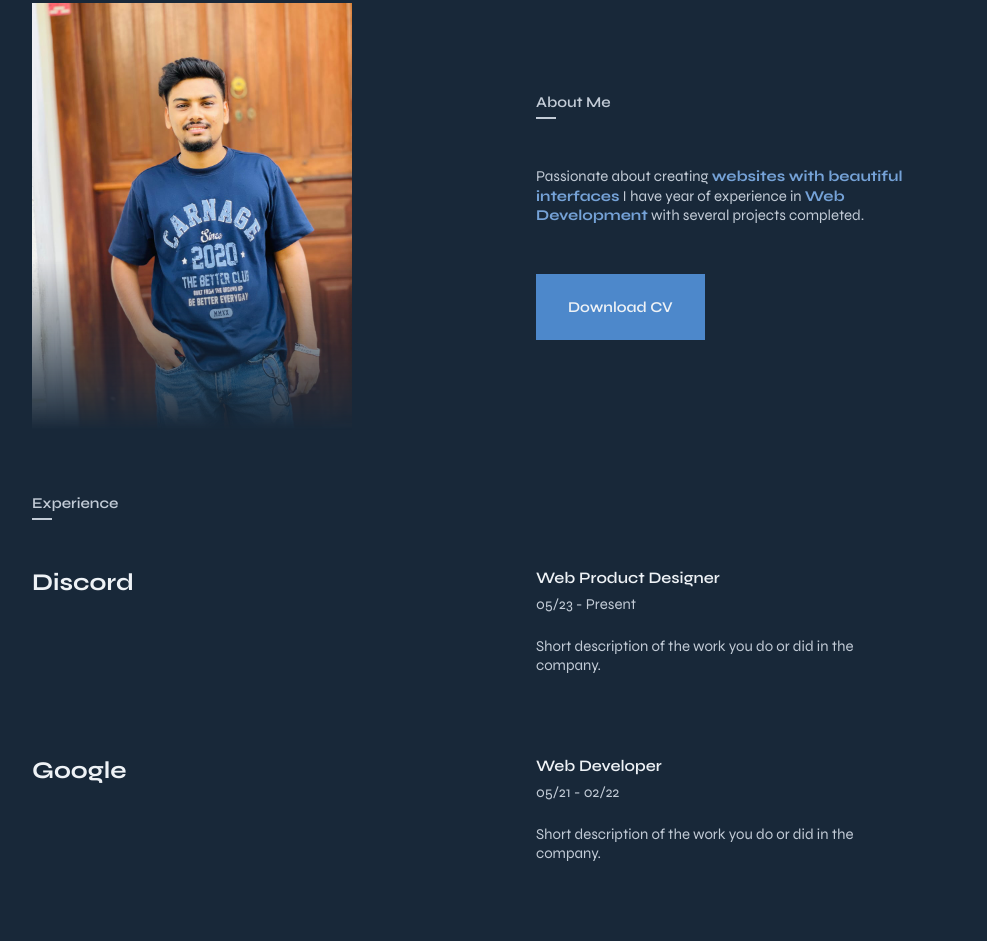
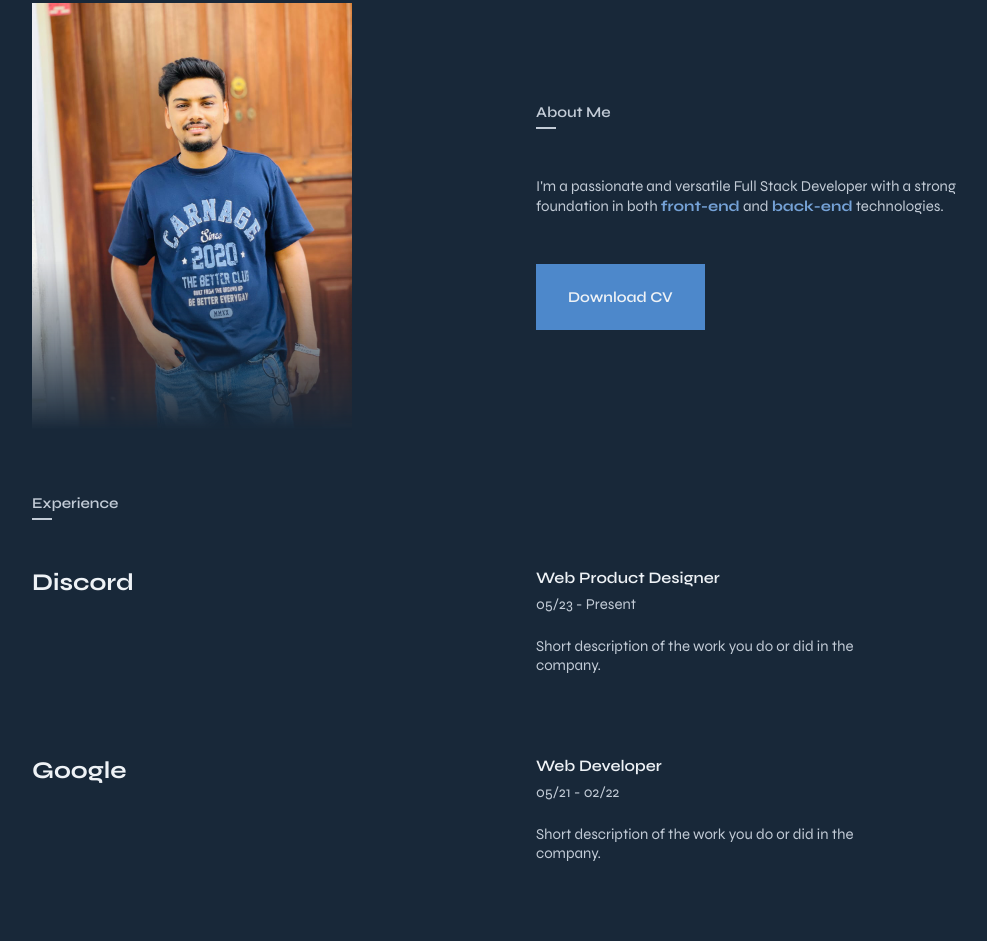
Before and after one commit to Ranasinghe01/my_portfolio_no_framework, a plain HTML site: page index.html in a window 1280 px wide. Shown: the part 2706-3647 px from the top of the page, without its empty margins (146-1133 px from the left). Drawn offline with nearby package versions, Linux system fonts and the light colour scheme.

Commit message:
fifth commit

```diff
--- a/index.html
+++ b/index.html
@@ -168,9 +168,8 @@
                 <div class="about__content">
                     <h3 class="info__title">About Me</h3>
                     <p class="about__description">
-                        Passionate about creating <b>websites with beautiful interfaces</b>
-                        I have year of experience in <b>Web Development</b> with several
-                        projects completed.
+                        I'm a passionate and versatile Full Stack Developer with a strong
+                        foundation in both <b>front-end</b> and <b>back-end</b> technologies.
                     </p>
 
                     <a href="assets/pdf/CV_Kasun_Traning%20Software%20Engineer_2024_v1.pdf"
```
